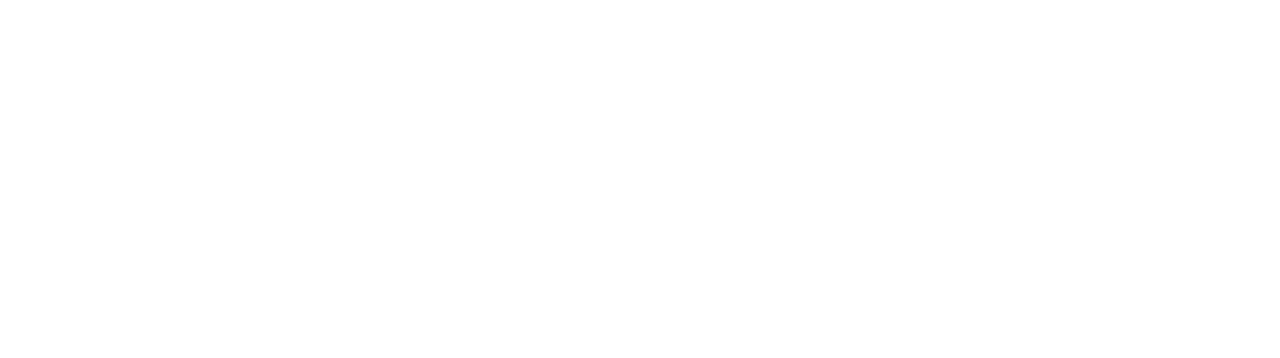
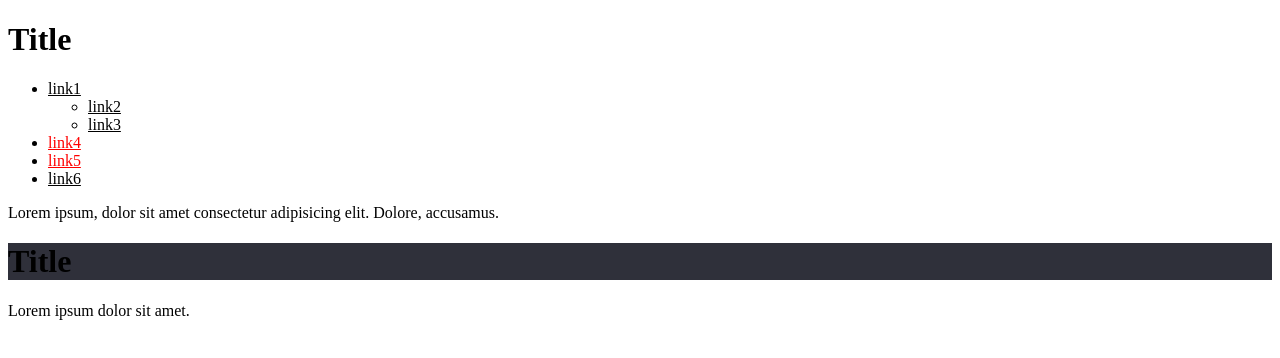
Before and after one commit to AlexandruChet/HW---7, a plain HTML site: page index.html in a window 1280 px wide. Drawn offline with Linux system fonts and the light colour scheme.

Commit message:
first commit

```diff
--- a/css/style.css
+++ b/css/style.css
@@ -2,12 +2,6 @@
 a[href^="https"] {
     color: red;
   }
-
-
-  ul + p {
-    font-size: 24px;
-  }
-
 
   /* styles.css */
 
--- a/index.html
+++ b/index.html
@@ -0,0 +1,41 @@
+<!DOCTYPE html>
+<html lang="en">
+<head>
+    <meta charset="UTF-8">
+    <meta name="viewport" content="width=device-width, initial-scale=1.0">
+    <title>Document</title>
+    <link rel="stylesheet" href="./css/style.css">
+</head>
+<body>
+    <div class="holder">
+        <h1>Title</h1>
+        <ul class="list">
+          <li>
+            <a href="#">link1</a>
+            <ul>
+              <li>
+                <a href="#">link2</a>
+              </li>
+              <li>
+                <a href="#">link3</a>
+              </li>
+            </ul>
+          </li>
+          <li>
+            <a href="https://www.youtube.com/">link4</a>
+          </li>
+          <li>
+            <a href="https://validator.w3.org/">link5</a>
+          </li>
+          <li>
+            <a href="#">link6</a>
+          </li>
+        </ul>
+        <p>
+          Lorem ipsum, dolor sit amet consectetur adipisicing elit. Dolore, accusamus.
+        </p>
+        <h1>Title</h1>
+        <p>Lorem ipsum dolor sit amet.</p>
+      </div>
+</body>
+</html>
```
